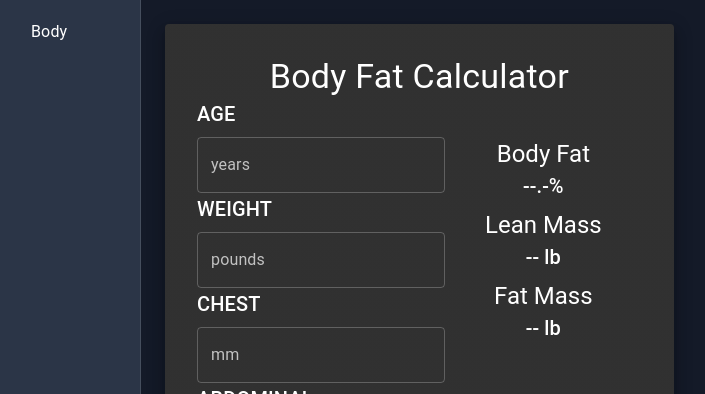
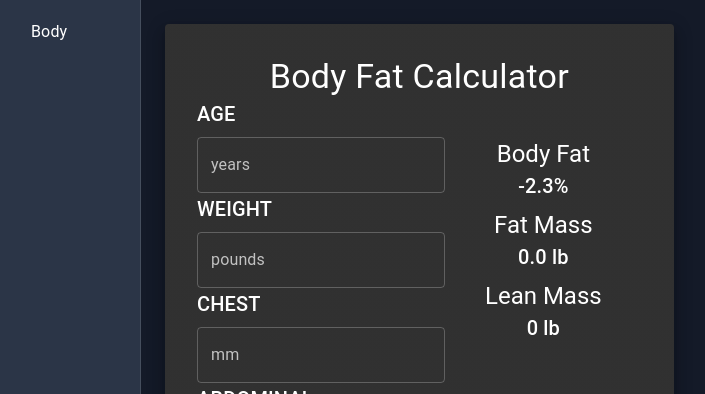
Before and after one commit to Mike-Tew/fitness-app, a React (Vite) app: page / in a window 1280 px wide. Shown: the top 394 px of the page, without its empty margins (9-714 px from the left). Built offline with nearby package versions, Linux system fonts and the light colour scheme.

Commit message:
WIP: Body fat functionality.

```diff
--- a/src/components/BodyFatView.jsx
+++ b/src/components/BodyFatView.jsx
@@ -12,9 +12,11 @@ const BodyFatView = () => {
   const [bodyFat, setBodyFat] = useState(0)
 
   useEffect(() => {
-    let tttt = getBodyFatPercentage()
-    console.log(tttt);
-  })
+    setBodyFat(
+      getBodyFatPercentage(+age, +weight, +chestSkin, +abSkin, +thighSkin)
+    )
+    console.log(bodyFat)
+  }, [age, weight, chestSkin, abSkin, thighSkin])
 
   return (
     <>
@@ -32,6 +34,7 @@ const BodyFatView = () => {
                 id="outlined-basic"
                 label="years"
                 variant="outlined"
+                onChange={(e) => setAge(e.target.value)}
               ></TextField>
               <Typography variant="h6" gutterBottom>
                 WEIGHT
@@ -40,6 +43,7 @@ const BodyFatView = () => {
                 id="outlined-basic"
                 label="pounds"
                 variant="outlined"
+                onChange={(e) => setWeight(e.target.value)}
               ></TextField>
               <Typography variant="h6" gutterBottom>
                 CHEST
@@ -48,6 +52,7 @@ const BodyFatView = () => {
                 id="outlined-basic"
                 label="mm"
                 variant="outlined"
+                onChange={(e) => setChestSkin(e.target.value)}
               ></TextField>
               <Typography variant="h6" gutterBottom>
                 ABDOMINAL
@@ -56,6 +61,7 @@ const BodyFatView = () => {
                 id="outlined-basic"
                 label="mm"
                 variant="outlined"
+                onChange={(e) => setAbSkin(e.target.value)}
               ></TextField>
               <Typography variant="h6" gutterBottom>
                 THIGH
@@ -64,6 +70,7 @@ const BodyFatView = () => {
                 id="outlined-basic"
                 label="mm"
                 variant="outlined"
+                onChange={(e) => setThighSkin(e.target.value)}
               ></TextField>
             </Box>
             <Box sx={{ p: 5 }}>
@@ -71,19 +78,19 @@ const BodyFatView = () => {
                 Body Fat
               </Typography>
               <Typography align="center" variant="h6" gutterBottom>
-                --.-%
+                {bodyFat.bodyFat}%
+              </Typography>
+              <Typography align="center" variant="h5">
+                Fat Mass
+              </Typography>
+              <Typography align="center" variant="h6" gutterBottom>
+                {bodyFat.fatMass} lb
               </Typography>
               <Typography align="center" variant="h5">
                 Lean Mass
               </Typography>
-              <Typography align="center" variant="h6" gutterBottom>
-                -- lb
-              </Typography>
-              <Typography align="center" variant="h5">
-                Fat Mass
-              </Typography>
               <Typography align="center" variant="h6">
-                -- lb
+                {bodyFat.leanMass} lb
               </Typography>
             </Box>
           </Box>
--- a/src/components/getBodyFat.js
+++ b/src/components/getBodyFat.js
@@ -5,6 +5,7 @@ const getBodyFatPercentage = (
   abSkin = 0,
   thighSkin = 0
 ) => {
+  console.log(age, weight, chestSkin, abSkin, thighSkin)
   const fatTotal = chestSkin + abSkin + thighSkin
   const fatSquared = Math.pow(fatTotal, 2)
   const density =
@@ -12,7 +13,11 @@ const getBodyFatPercentage = (
   const bodyFat = (4.57 / density - 4.142) * 100
   const fatMass = (weight * bodyFat * 0.01).toFixed(1)
 
-  return bodyFat.toFixed(1), fatMass, weight - fatMass
+  return {
+    bodyFat: bodyFat.toFixed(1),
+    fatMass: fatMass,
+    leanMass: weight - fatMass
+  }
 }
 
 export default getBodyFatPercentage
```
